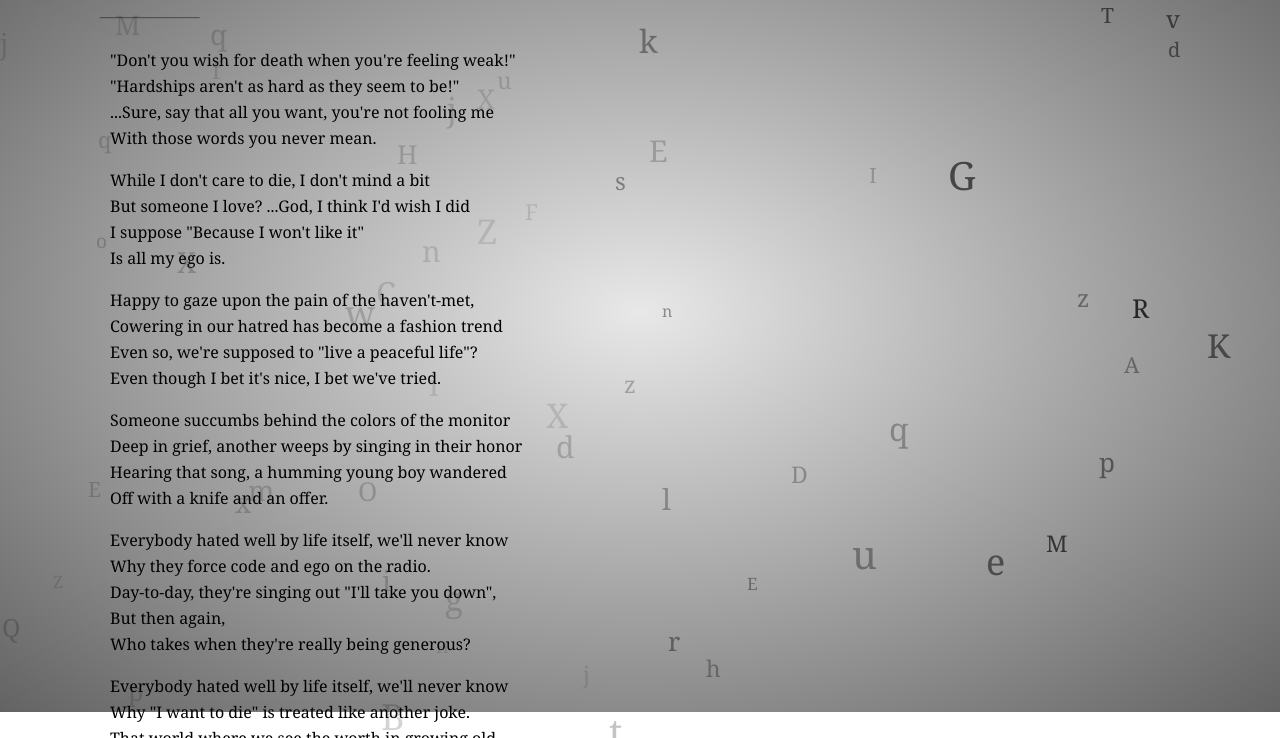
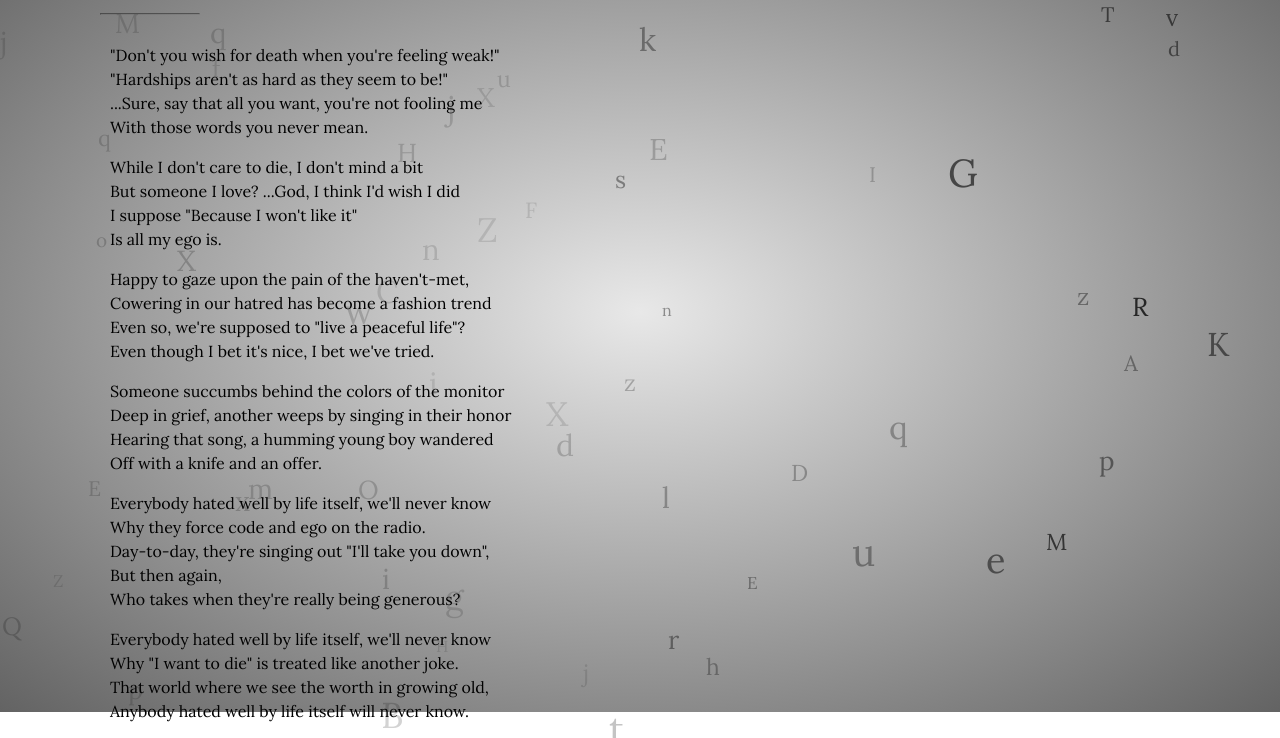
Before and after one commit to sulphemi/veryCoolWebDevRepo, a plain HTML site: page index.html in a window 1280 px wide. Shown: the part 88-826 px from the top of the page. Drawn offline with Linux system fonts and the light colour scheme.

Commit message:
import Lora font

```diff
--- a/sitewide.css
+++ b/sitewide.css
@@ -1,3 +1,5 @@
+@import url('https://fonts.googleapis.com/css2?family=Lora:ital,wght@0,400..700;1,400..700&display=swap');
+
 * {
     box-sizing: border-box;
     font-family: Lora, Georgia, 'Times New Roman', Times, serif;
```
